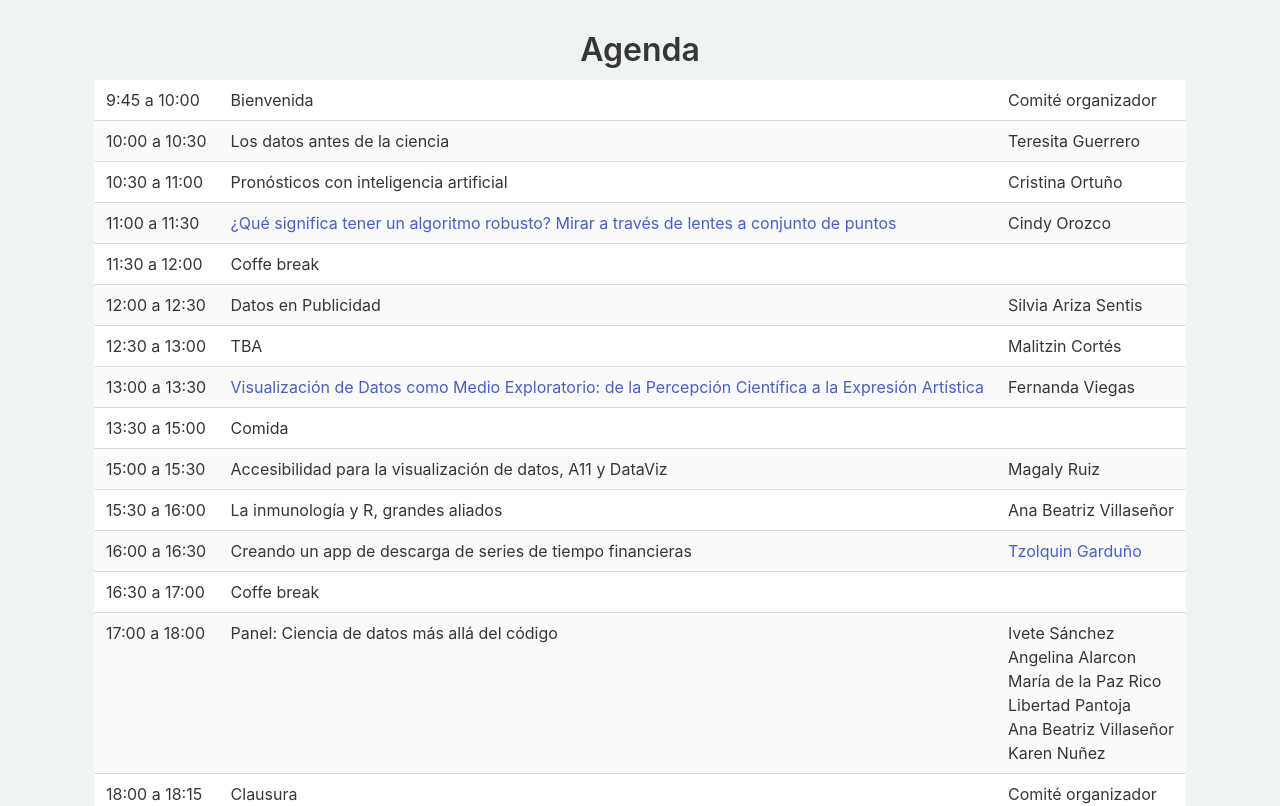
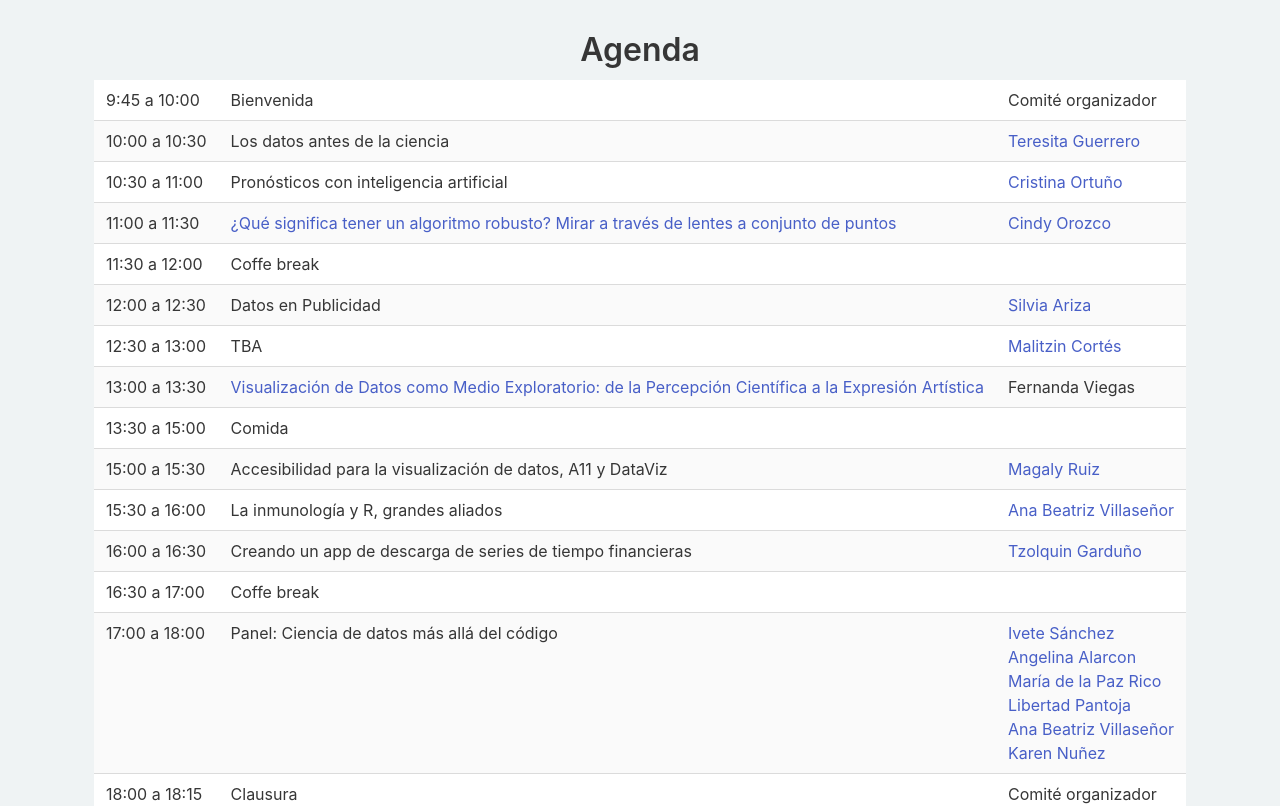
Before and after one commit to pyladies-cdmx/wids-cdmx-2021, a Vue app: page / in a window 1280 px wide. Shown: the part 1200-2006 px from the top of the page. Built offline with nearby package versions, Linux system fonts and the light colour scheme.

Commit message:
ponentes

```diff
--- a/src/components/Landing.vue
+++ b/src/components/Landing.vue
@@ -93,13 +93,13 @@
         <tr>
           <td>10:00 a 10:30</td>
           <td>Los datos antes de la ciencia</td>
-          <td href="#teresita-guerrero">Teresita Guerrero</td>
+          <td><a href="#teresita-guerrero">Teresita Guerrero</a></td>
         </tr>
 
         <tr>
           <td>10:30 a 11:00</td>
           <td>Pronósticos con inteligencia artificial</td>
-          <td href="#cristina-ortunio">Cristina Ortuño</td>
+          <td><a href="#cristina-ortunio">Cristina Ortuño</a></td>
         </tr>
 
         <tr>
@@ -110,7 +110,7 @@
               ¿Qué significa tener un algoritmo robusto? Mirar a través de lentes a conjunto de puntos
             </a>
           </td>
-          <td href="#cindy-orozo">Cindy Orozco</td>
+          <td><a href="#cindy-orozco">Cindy Orozco</a></td>
         </tr>
 
         <tr>
@@ -122,13 +122,13 @@
         <tr>
           <td>12:00 a 12:30</td>
           <td>Datos en Publicidad</td>
-          <td href="#silvia-ariza">Silvia Ariza Sentis</td>
+          <td><a href="#silvia-ariza">Silvia Ariza</a></td>
         </tr>
 
         <tr>
           <td>12:30 a 13:00</td>
           <td>TBA</td>
-          <td href="#malitzin-cortes">Malitzin Cortés</td>
+          <td><a href="#malitzin-cortes">Malitzin Cortés</a></td>
         </tr>
 
         <tr>
@@ -139,7 +139,7 @@
               Visualización de Datos como Medio Exploratorio: de la Percepción Científica a la Expresión Artística
             </a>
           </td>
-          <td href="#Fernanda Viegas">Fernanda Viegas</td>
+          <td>Fernanda Viegas</td>
         </tr>
 
         <tr>
@@ -151,13 +151,13 @@
         <tr>
           <td>15:00 a 15:30</td>
           <td>Accesibilidad para la visualización de datos, A11 y DataViz</td>
-          <td href="#magaly-ruiz">Magaly Ruiz</td>
+          <td><a href="#magaly-ruiz">Magaly Ruiz</a></td>
         </tr>
 
         <tr>
           <td>15:30 a 16:00</td>
           <td>La inmunología y R, grandes aliados</td>
-          <td href="#ana-villasenior">Ana Beatriz Villaseñor</td>
+          <td><a href="#ana-villasenior">Ana Beatriz Villaseñor</a></td>
         </tr>
 
         <tr>
@@ -176,12 +176,12 @@
           <td>17:00 a 18:00</td>
           <td>Panel: Ciencia de datos más allá del código</td>
           <td>
-            <p href="#ivete-sanchez">Ivete Sánchez</p>
-            <p href="#angelina-alarcon">Angelina Alarcon</p>
-            <p href="#maria-paz">María de la Paz Rico</p>
-            <p href="#libertad-pantoja">Libertad Pantoja</p>
-            <p href="#ana-villasenior">Ana Beatriz Villaseñor</p>
-            <p href="#karen-nunez">Karen Nuñez</p>
+            <p><a href="#ivete-sanchez">Ivete Sánchez</a></p>
+            <p><a href="#angelina-alarcon">Angelina Alarcon</a></p>
+            <p><a href="#maria-paz">María de la Paz Rico</a></p>
+            <p><a href="#libertad-pantoja">Libertad Pantoja</a></p>
+            <p><a href="#ana-villasenior">Ana Beatriz Villaseñor</a></p>
+            <p><a href="#karen-nunez">Karen Nuñez</a></p>
           </td>
         </tr>
 
@@ -375,7 +375,7 @@
       <!--      Tercer Set-->
       <div class="columns">
         <div class="column is-3">
-          <div id="teresita-guerero" class="card">
+          <div id="teresita-guerrero" class="card">
             <div class="card-image">
               <figure class="image is-4by4">
                 <img src="@/assets/img/user.jpg">
```
